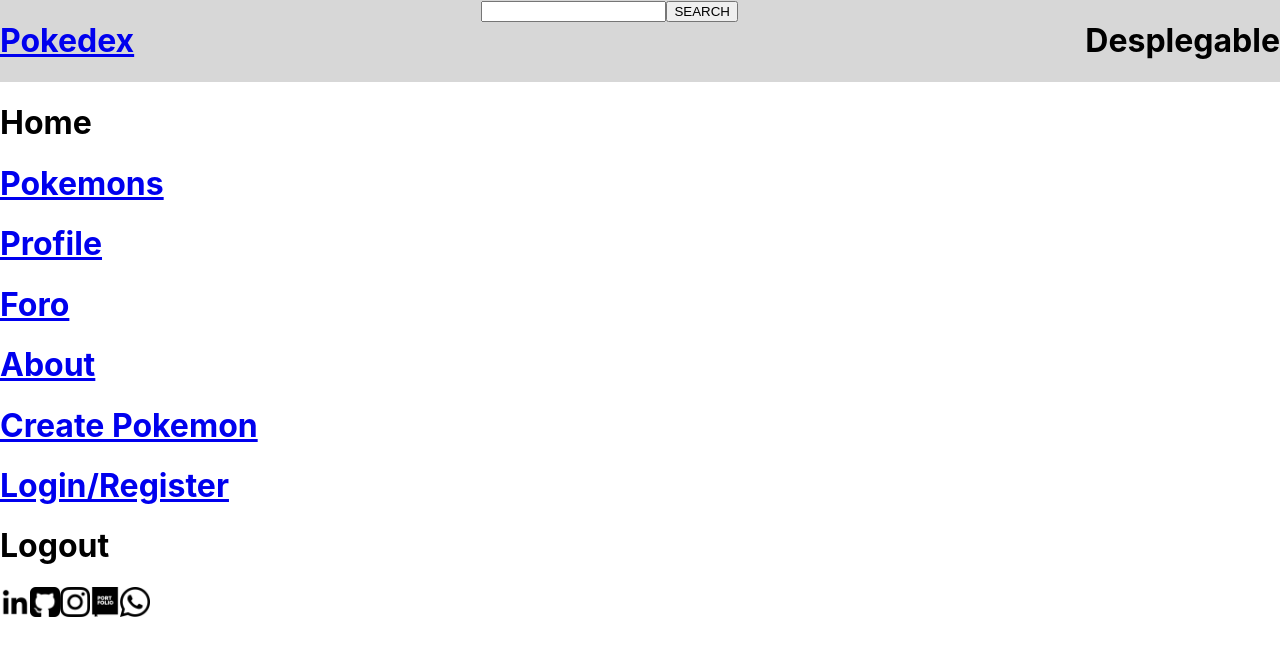
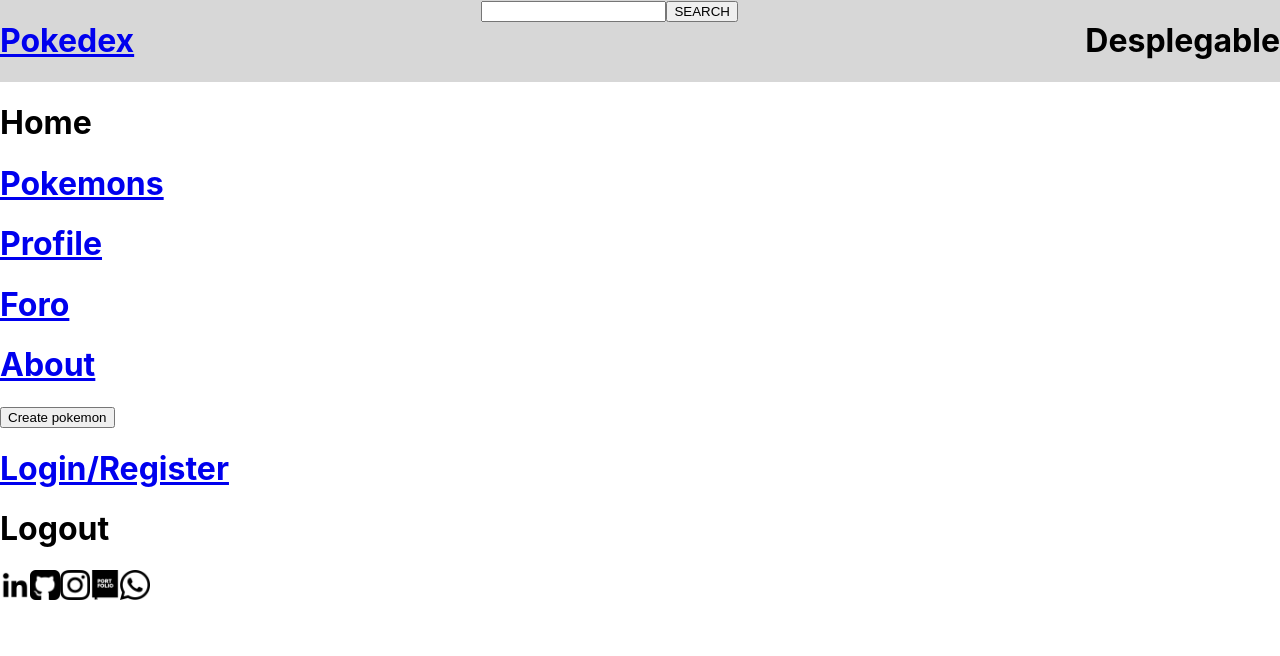
Before and after one commit to SantiRosso/PI-Pokemon, a React (Create React App) app in the folder client/: page /home in a window 1280 px wide. Shown: the top 656 px of the page. Built offline with nearby package versions, Linux system fonts and the light colour scheme.

Commit message:
CreatePokemonModal

```diff
--- a/client/src/Hooks/useModal.js
+++ b/client/src/Hooks/useModal.js
@@ -1,5 +1,5 @@
 import { useState } from "react";
-import { showMessage } from "../showMessage.js";
+import { showMessage } from "../ShowMessage.js";
 
 export const useModal = (initialValue = false) => {
   const [isOpen, setIsOpen] = useState(initialValue);
--- a/client/src/components/Home/Home.jsx
+++ b/client/src/components/Home/Home.jsx
@@ -2,6 +2,7 @@
 //components
 import NavBar from "../NavBar/NavBar";
 import Footer from "../Footer/Footer";
+import CreatePokemonModal from "../Modals/CreatePokemonModal"
 
 const Home = () => {
     return(
@@ -20,9 +21,10 @@
             <Link to="/about">
                 <h1>About</h1>
             </Link>
-            <Link to="/create-pokemon">
+            {/* <Link to="/create-pokemon">
                 <h1>Create Pokemon</h1>
-            </Link>
+            </Link> */}
+            <CreatePokemonModal/>
             <Link to="/">
                 <h1>Login/Register</h1>
             </Link>
--- /dev/null
+++ b/client/src/components/Modals/CreatePokemonModal.jsx
@@ -0,0 +1,19 @@
+import { useModal } from "../../Hooks/useModal"
+import Modal from "./Modal"
+
+const CreatePokemonModal = () => {
+    const [isOpenModal1, OpenModal1, closeModal1] = useModal(false)
+
+    return(
+        <div>
+            <button onClick={OpenModal1}>Create pokemon</button>
+            <Modal isOpen={isOpenModal1} closeModal={closeModal1}>
+                <div className="modal-content">
+                    <h1>hola</h1>
+                </div>
+            </Modal>
+        </div>
+    )
+}
+
+export default CreatePokemonModal;
```
